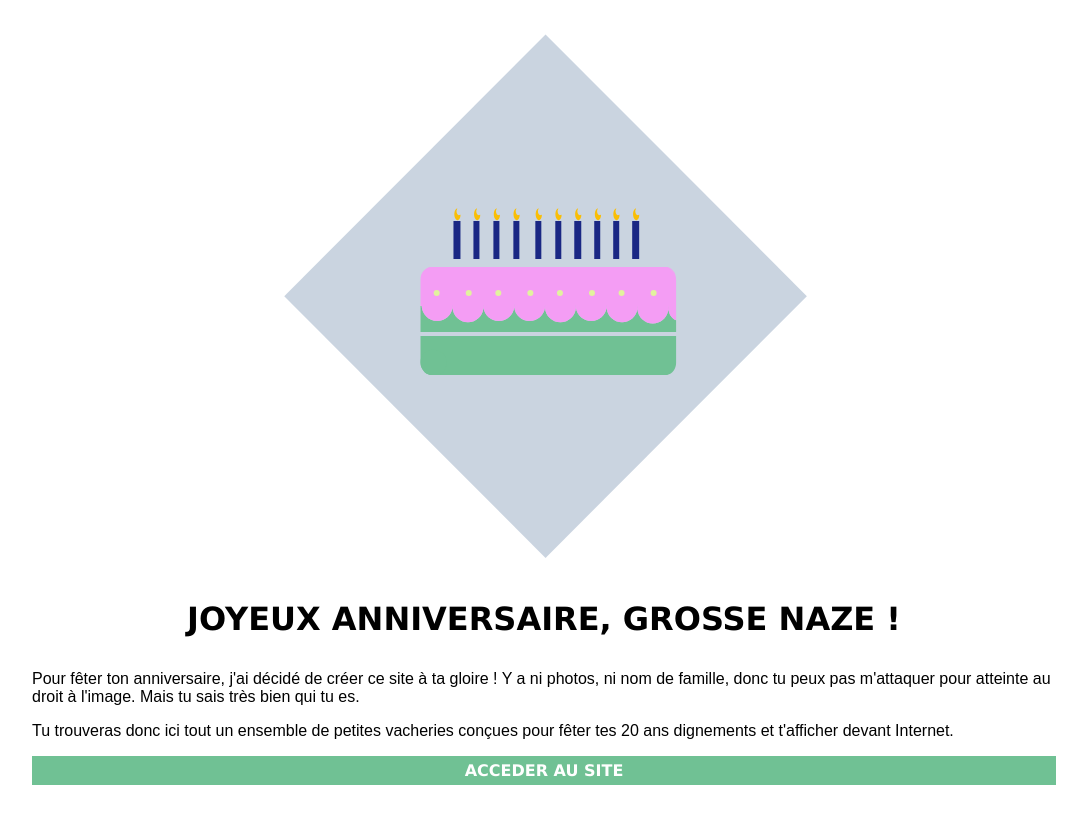
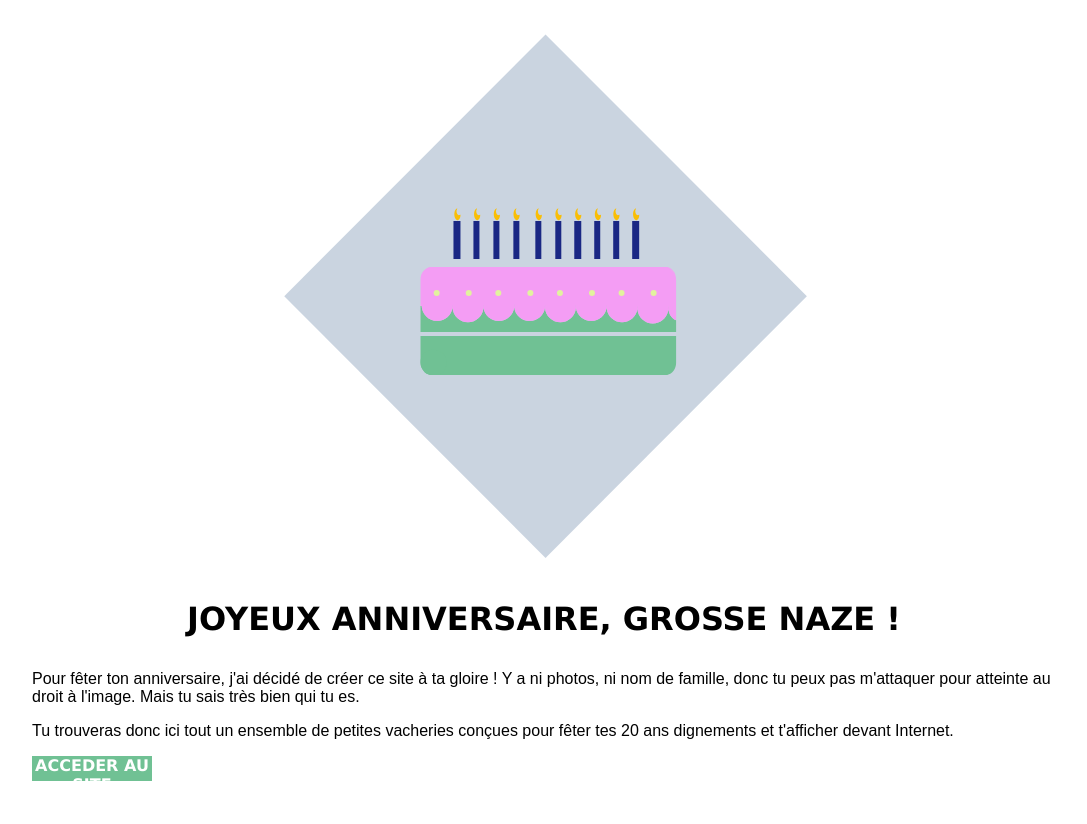
Before and after one commit to Simpleprune/simpleprune.github.io, a Jekyll site: the page accueil.html, which Jekyll copies as it is, in a window 1280 px wide. Shown: the top 824 px of the page, without its empty margins (96-1183 px from the left). Built offline with Jekyll 4.4.1, drawn with Linux system fonts in a browser that asks for light colours.

Commit message:
Update style.css

```diff
--- a/css/style.css
+++ b/css/style.css
@@ -30,8 +30,8 @@ margin: 0 auto;
   text-align: center;
   text-transform: uppercase;
   color: white;
-  padding: 5px;
-  margin: 0 auto;
+  height: 25px;
+  width: 120px;
 }
 
 .buttn-ys-highlight{
@@ -42,7 +42,7 @@ margin: 0 auto;
   text-align: center;
   text-transform: uppercase;
   color: white;
-  padding: 5px;
-  margin: 0 auto;
+  height: 25px;
+  width: 120px;
   border-color:#1469E2;
 }
```
